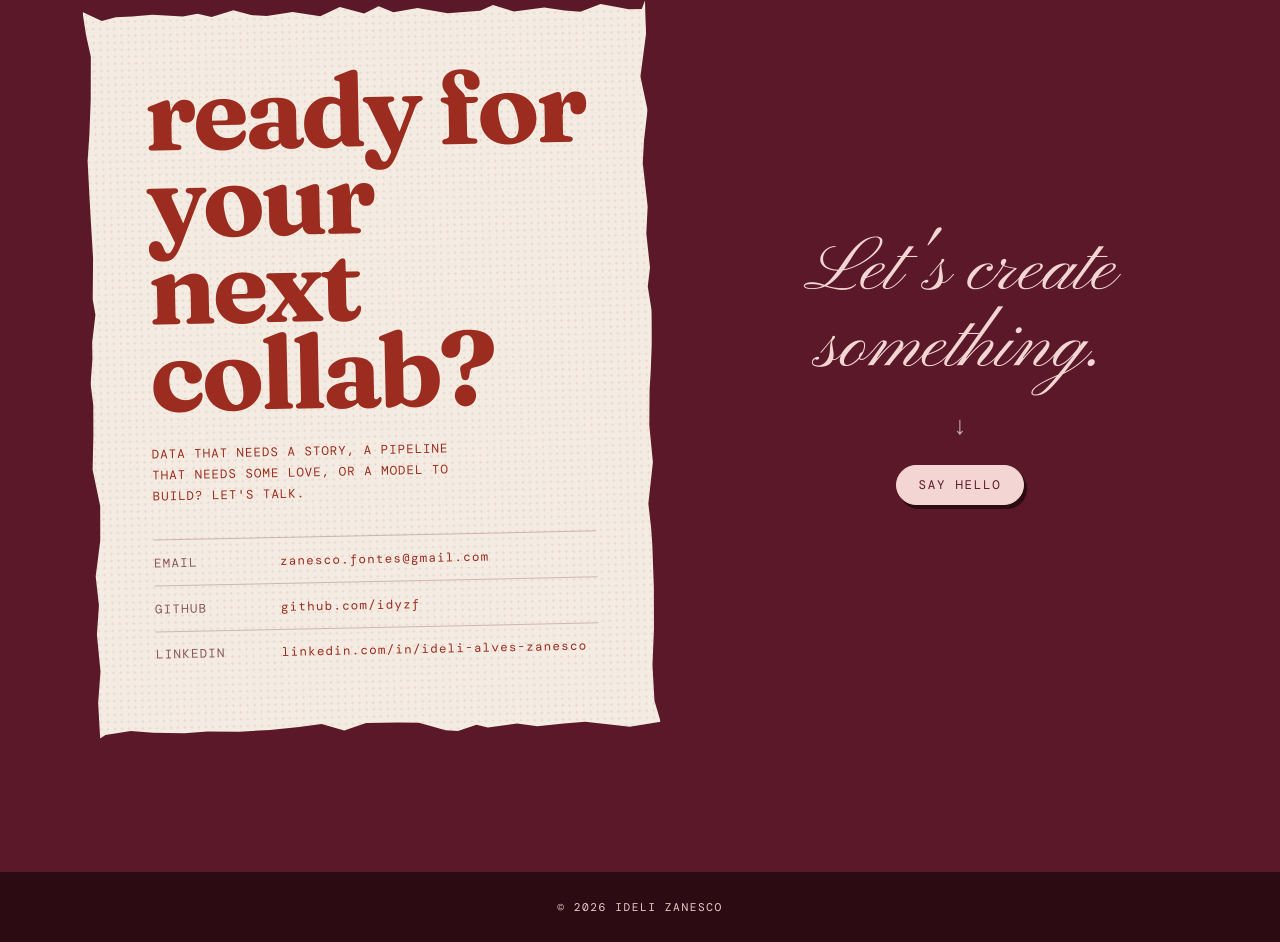
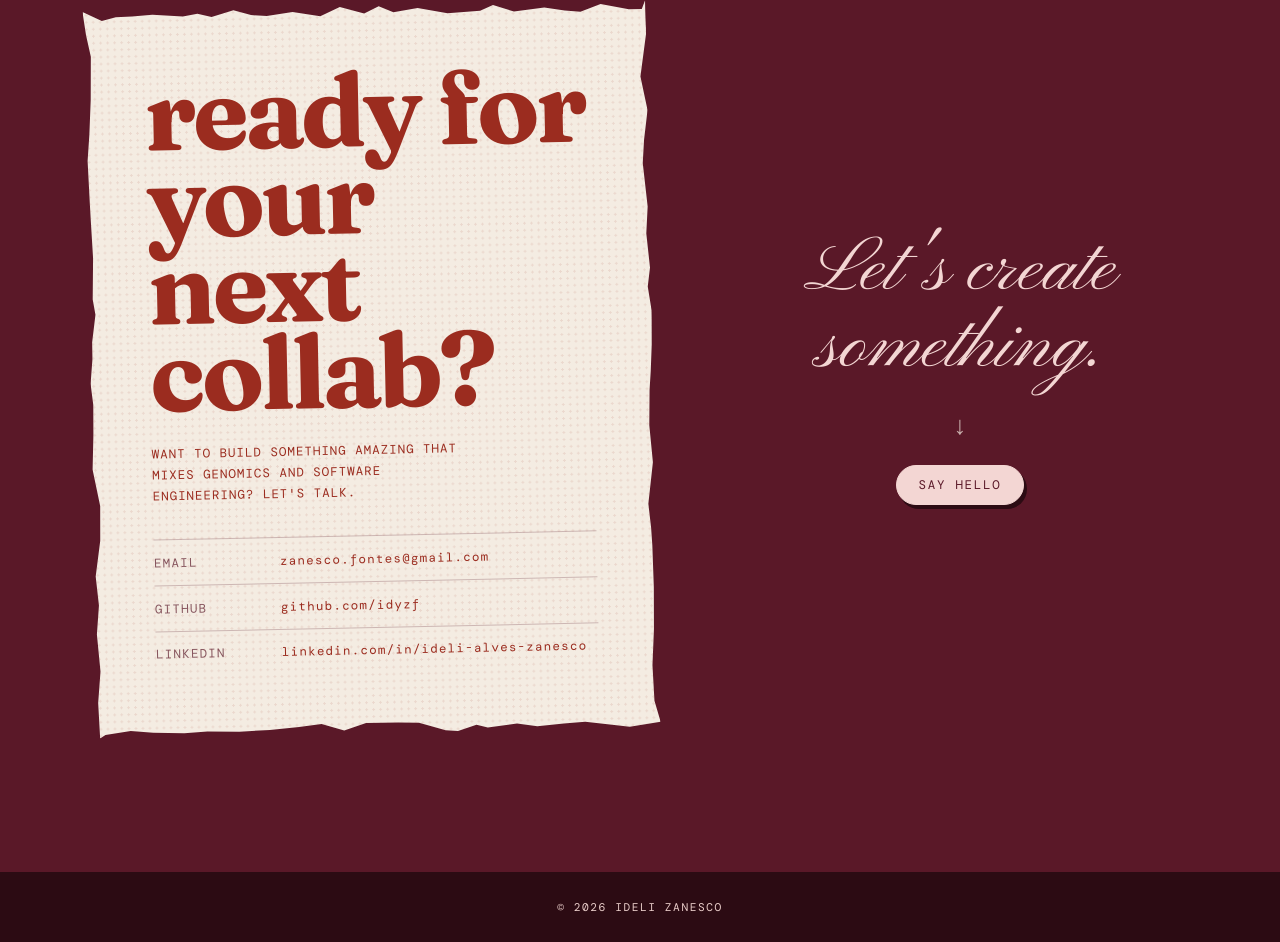
Before and after one commit to idyzf/Portifolio, a plain HTML site: page index.html in a window 1280 px wide. Shown: the part 9636-10578 px from the top of the page. Drawn offline with nearby package versions, Linux system fonts and the light colour scheme; animation ran at ten frames a second.

Commit message:
Update contact text
Co-Authored-By: Claude Opus 5.5 <noreply@anthropic.com>

```diff
--- a/index.html
+++ b/index.html
@@ -244,7 +244,7 @@
             <div class="tear" data-seed="21"></div>
             <div class="contact-sheet reveal" data-torn="all" data-seed="33">
                 <h2 class="h-section">ready for<br>your next<br>collab?</h2>
-                <p class="contact-lede">Data that needs a story, a pipeline that needs some love, or a model to build? Let's talk.</p>
+                <p class="contact-lede">Want to build something amazing that mixes genomics and software engineering? Let's talk.</p>
                 <dl class="contact-rows">
                     <div><dt>email</dt><dd><a href="mailto:zanesco.fontes@gmail.com">zanesco.fontes@gmail.com</a></dd></div>
                     <div><dt>github</dt><dd><a href="https://github.com/idyzf" target="_blank" rel="noopener">github.com/idyzf</a></dd></div>
```
